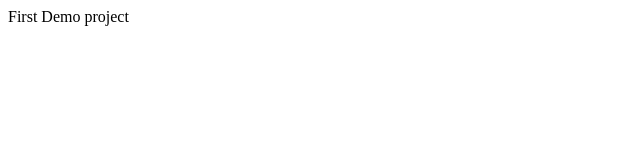
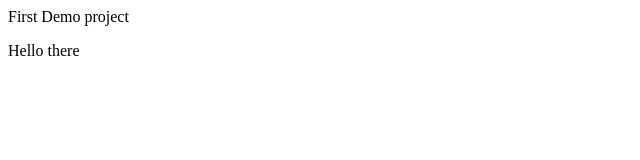
Before and after one commit to Pushkar222-n/demo-repo, a plain HTML site: page index.html in a window 1280 px wide. Shown: the full height of the page, 0-640 px from the left. Drawn offline with Linux system fonts and the light colour scheme.

Commit message:
added hellothere

```diff
--- a/index.html
+++ b/index.html
@@ -8,5 +8,8 @@
 </head>
 <body>
     <div>First Demo project</div>
+    <p>
+        Hello there
+    </p>
 </body>
 </html>
```
